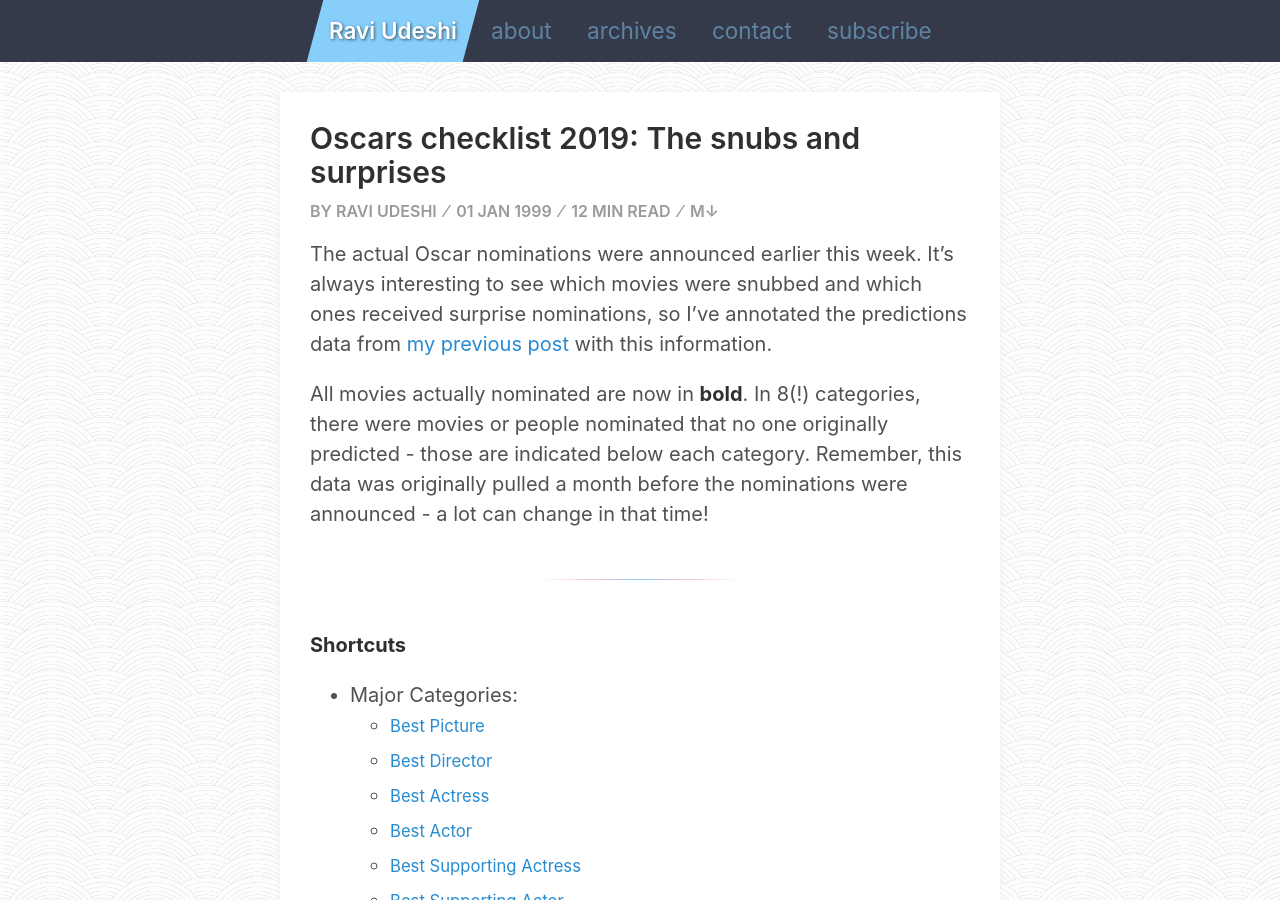
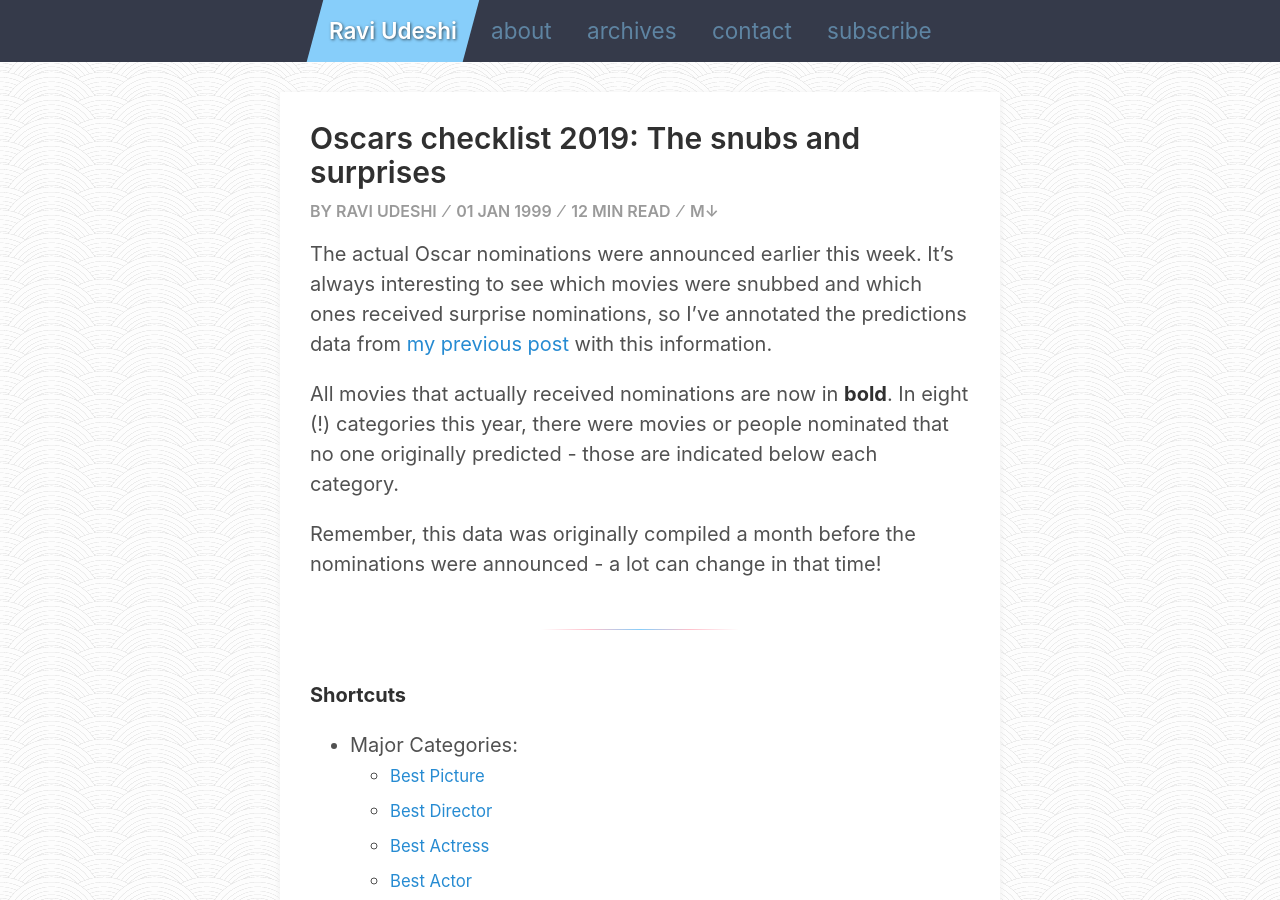
Before and after one commit to rkudeshi/rkudeshi.github.io, a Jekyll site: the page built from _posts/1999-01-01-test.md, in a window 1280 px wide and 900 px high. Built offline with Jekyll 4.4.1, drawn with Linux system fonts in a browser that asks for light colours; some of the changed text lies outside the part shown.

Commit message:
Update 1999-01-01-test.md

```diff
--- a/_posts/1999-01-01-test.md
+++ b/_posts/1999-01-01-test.md
@@ -4,7 +4,9 @@ title: "Oscars checklist 2019: The snubs and surprises"
 
 The actual Oscar nominations were announced earlier this week. It's always interesting to see which movies were snubbed and which ones received surprise nominations, so I've annotated the predictions data from [my previous post](http://raviudeshi.com/19/01/oscars-checklist-2019-possible-nominees) with this information.
 
-All movies actually nominated are now in **bold**. In 8(!) categories, there were movies or people nominated that no one originally predicted - those are indicated below each category. Remember, this data was originally pulled a month before the nominations were announced - a lot can change in that time!
+All movies that actually received nominations are now in **bold**. In eight (!) categories this year, there were movies or people nominated that no one originally predicted - those are indicated below each category.
+
+Remember, this data was originally compiled a month before the nominations were announced - a lot can change in that time!
 
 ---
 
```
Also changed, not shown: other parts of _posts/1999-01-01-test.md (+8 -8 lines).
